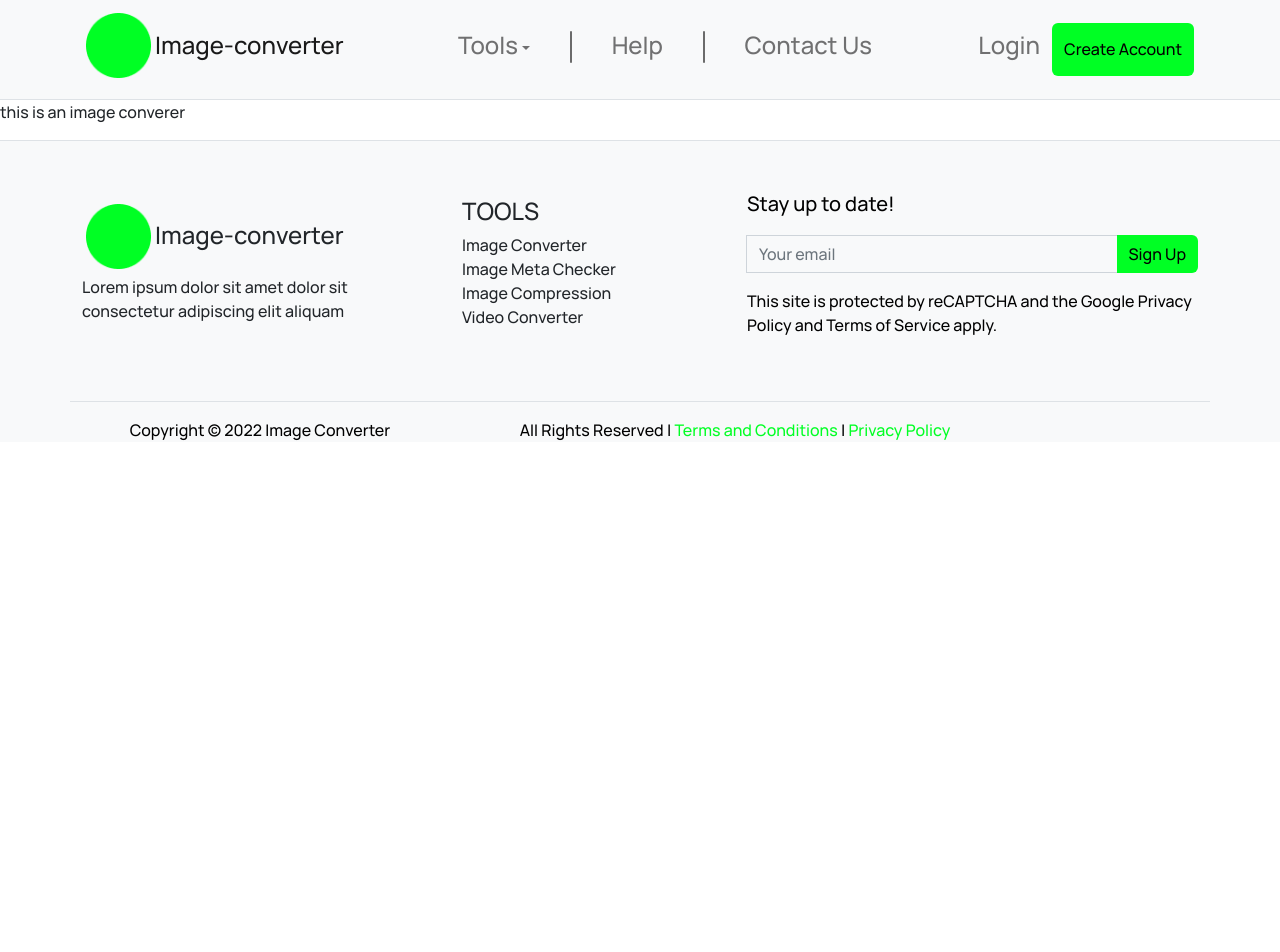
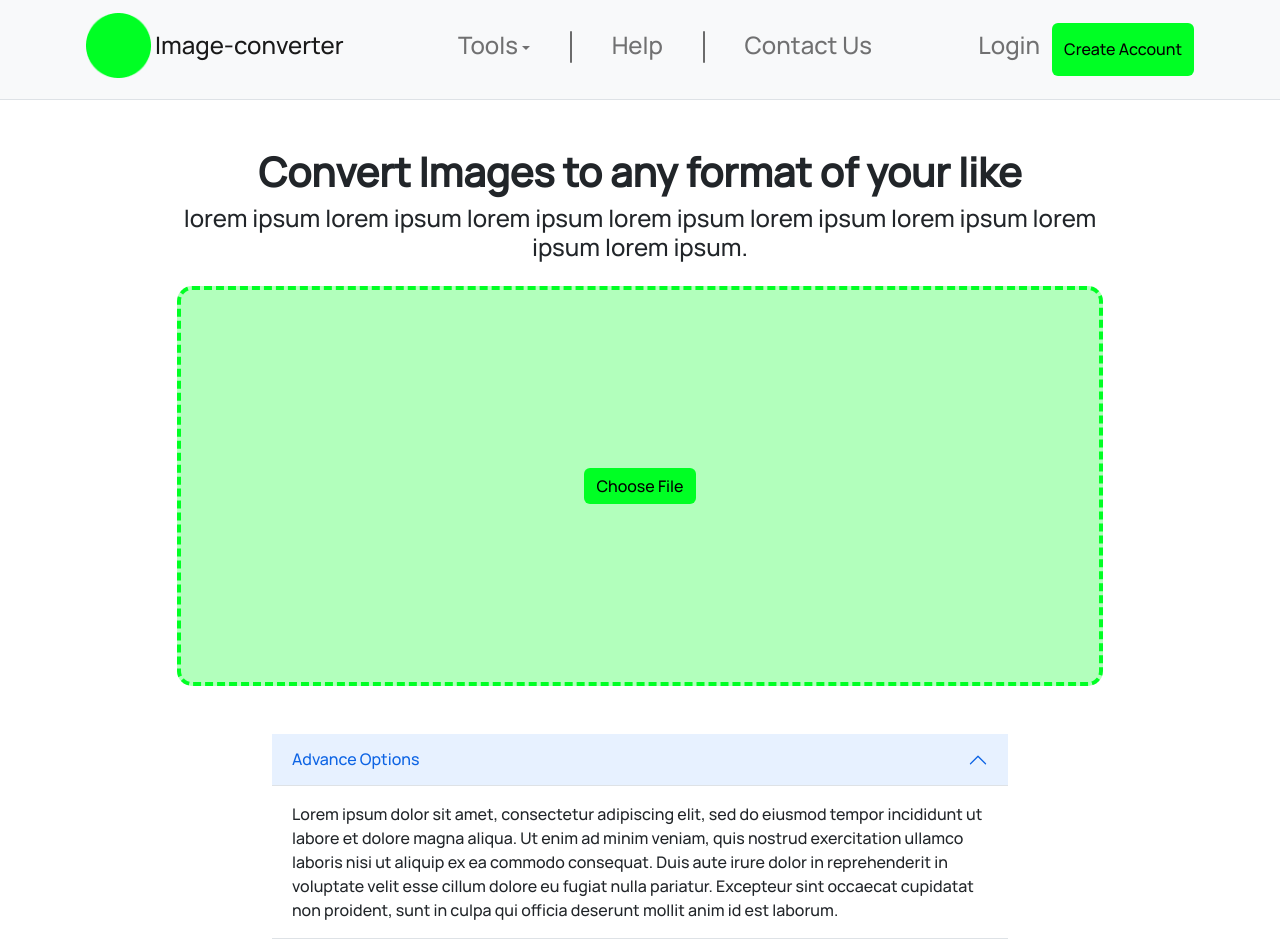
Before and after one commit to MUNYYBY/image-converter, a Next.js app: page /cx/Image-converter in a window 1280 px wide. Shown: the top 952 px of the page. Before the commit the page ends 800 px from the top, so only its background shows below. Built offline with nearby package versions, Linux system fonts and the light colour scheme.

Commit message:
Initial baseline setup

```diff
--- a/Components/Convert-Images/Convert-Images.js
+++ b/Components/Convert-Images/Convert-Images.js
@@ -1,3 +1,63 @@
+import styles from "./Convert-Images.module.css";
+import Button from "react-bootstrap/Button";
+import Container from "react-bootstrap/Container";
+import Col from "react-bootstrap/Col";
+import Row from "react-bootstrap/Row";
+import Accordion from "react-bootstrap/Accordion";
+
 export default function ConvertImages() {
-  return <div> this is an image converer</div>;
+  return (
+    <section className="Images-converter-container">
+      <Container>
+        <Row className="justify-content-center align-items-center py-5">
+          <Col md={10} sm={10}>
+            <h1 className="text-center" style={{ fontWeight: 600 }}>
+              Convert Images to any format of your like
+            </h1>
+          </Col>
+          <Col md={10} sm={10}>
+            <h4 className="text-center">
+              lorem ipsum lorem ipsum lorem ipsum lorem ipsum lorem ipsum lorem
+              ipsum lorem ipsum lorem ipsum.
+            </h4>
+          </Col>
+          <Col md={10} sm={10}>
+            <div id={styles.ImagesConversionPit} className="w-100">
+              <Button className="btn btn-primary">Choose File</Button>
+            </div>
+          </Col>
+          <Col lg={8} md={10} sm={10} className="mt-5">
+            <Accordion defaultActiveKey={["0"]} flush>
+              <Accordion.Item eventKey="0">
+                <Accordion.Header>Advance Options</Accordion.Header>
+                <Accordion.Body>
+                  Lorem ipsum dolor sit amet, consectetur adipiscing elit, sed
+                  do eiusmod tempor incididunt ut labore et dolore magna aliqua.
+                  Ut enim ad minim veniam, quis nostrud exercitation ullamco
+                  laboris nisi ut aliquip ex ea commodo consequat. Duis aute
+                  irure dolor in reprehenderit in voluptate velit esse cillum
+                  dolore eu fugiat nulla pariatur. Excepteur sint occaecat
+                  cupidatat non proident, sunt in culpa qui officia deserunt
+                  mollit anim id est laborum.
+                </Accordion.Body>
+              </Accordion.Item>
+              <Accordion.Item eventKey="1">
+                <Accordion.Header>Conversion Formats</Accordion.Header>
+                <Accordion.Body>
+                  Lorem ipsum dolor sit amet, consectetur adipiscing elit, sed
+                  do eiusmod tempor incididunt ut labore et dolore magna aliqua.
+                  Ut enim ad minim veniam, quis nostrud exercitation ullamco
+                  laboris nisi ut aliquip ex ea commodo consequat. Duis aute
+                  irure dolor in reprehenderit in voluptate velit esse cillum
+                  dolore eu fugiat nulla pariatur. Excepteur sint occaecat
+                  cupidatat non proident, sunt in culpa qui officia deserunt
+                  mollit anim id est laborum.
+                </Accordion.Body>
+              </Accordion.Item>
+            </Accordion>
+          </Col>
+        </Row>
+      </Container>
+    </section>
+  );
 }
--- /dev/null
+++ b/Components/Convert-Images/Convert-Images.module.css
@@ -0,0 +1,12 @@
+#ImagesConversionPit {
+  box-sizing: border-box;
+  height: 25rem;
+  background-color: var(--Main-Color-Dimmed);
+  border: 4px dashed var(--Main-Color);
+  border-radius: 15px;
+  display: flex;
+  flex-direction: column;
+  justify-content: center;
+  align-items: center;
+  margin-top: 1rem;
+}
```
